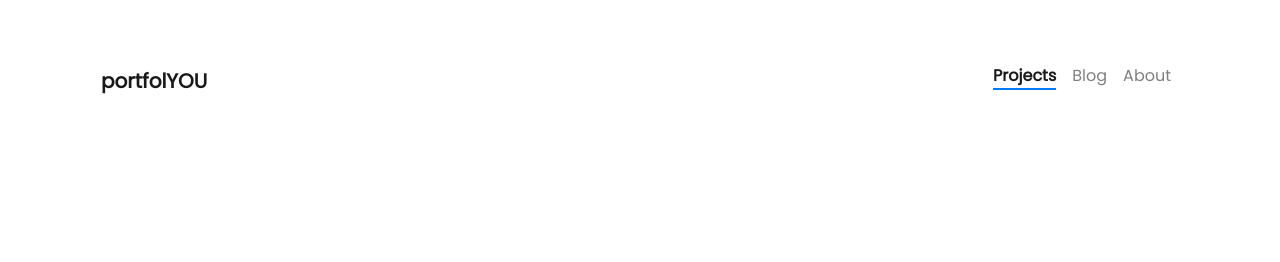
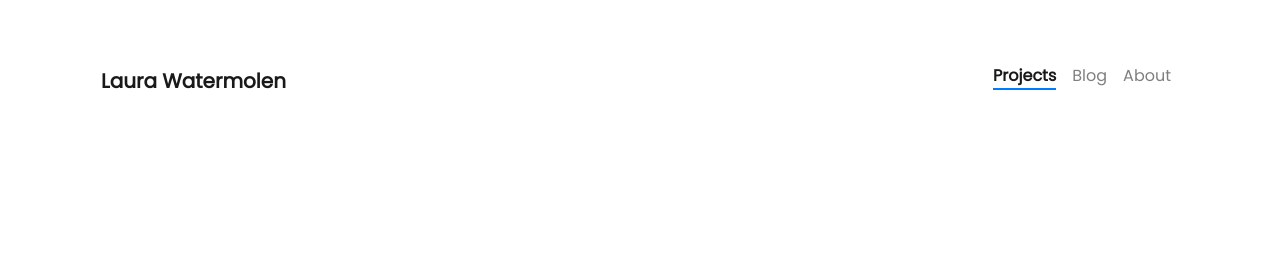
Before and after one commit to watermol20/Portfolio, a Jekyll site: the page built from _projects/(1) PlaceHolder Project.md, in a window 1280 px wide. Shown: the top 262 px of the page. Built offline with Jekyll 4.4.1, drawn with Linux system fonts in a browser that asks for light colours; nearby versions of some CDN libraries.

Commit message:
Config to personal repo

```diff
--- a/_config.yml
+++ b/_config.yml
@@ -1,14 +1,14 @@
 ### Site Settings ###
-title               : portfolYOU
+title               : Laura Watermolen
 description         : >-                               # >- means to ignore newlines until "url:"
                       "I turn coffee :coffee: into code,
                       use tabs over spaces
                       and never broke production."
 
 url                 : ""                               # base hostname & protocol for your site (e.g. http://example.com)
-baseurl             : "/portfolYOU"                    # subpath of your site (e.g. /blog) [IMPORTANT: use "" if your are hosting at https://username.github.io directly]
-repository          : YoussefRaafatNasry/portfolYOU    # repository metadata on GitHub Pages [know more at https://help.github.com/en/articles/repository-metadata-on-github-pages]
-#remote_theme       : YoussefRaafatNasry/portfolYOU    # uncomment this if you are using it as a remote theme
+baseurl             : ""                    # subpath of your site (e.g. /blog) [IMPORTANT: use "" if your are hosting at https://username.github.io directly]
+repository          : watermol20/portfolio    # repository metadata on GitHub Pages [know more at https://help.github.com/en/articles/repository-metadata-on-github-pages]
+remote_theme       : YoussefRaafatNasry/portfolYOU    # uncomment this if you are using it as a remote theme
 
 
 ### Build Settings ###
```
